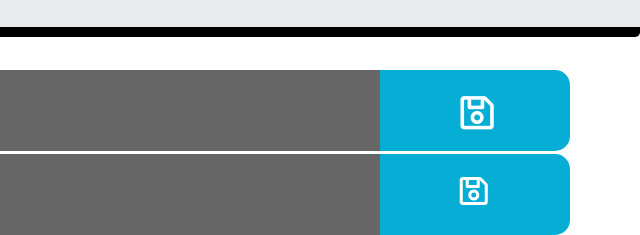
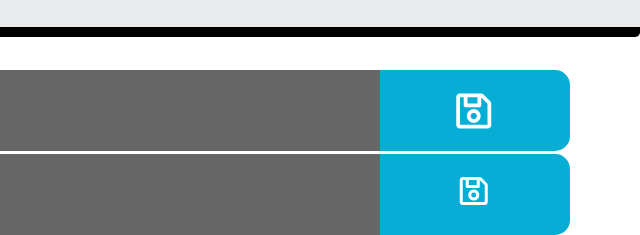
Before and after one commit to shellbellquinn/planner, a plain HTML site: page index.html in a window 1280 px wide. In both pictures the pointer is over the icon 1133 px from the left and 371 px from the top of the page. Shown: the part 267-502 px from the top of the page, 640-1280 px from the left. Drawn offline with nearby package versions, Linux system fonts and the light colour scheme.

Commit message:
save annimation

```diff
--- a/assets/css/styles.css
+++ b/assets/css/styles.css
@@ -76,8 +76,8 @@
     border-bottom-right-radius: 15px;
 }
 
-.saveBtn:hover {
-    font-size: 19px;
+#icon:hover {
+    font-size: 40px;
     transition: all .2s ease-in-out;
 }
 
```
